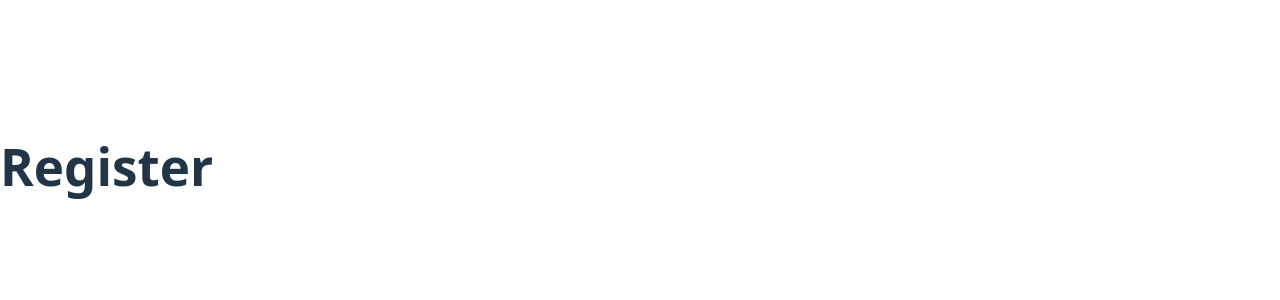
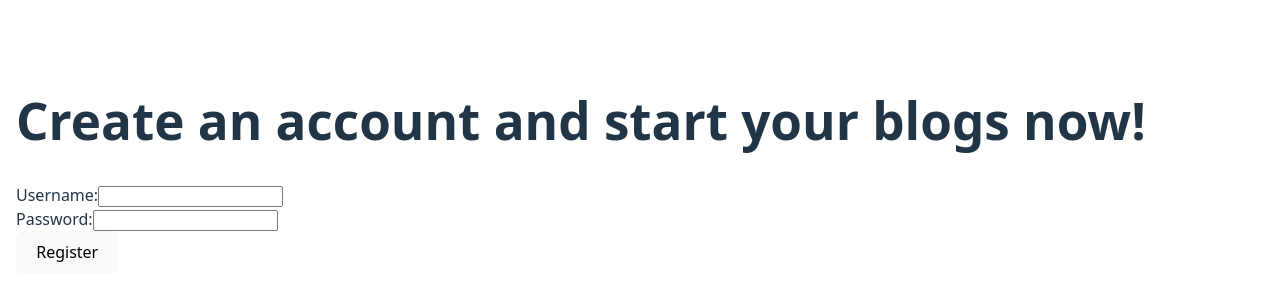
Before and after one commit to jayson-baribar/simple-blog-app, a React (Vite) app: page /register in a window 1280 px wide. Shown: the part 234-534 px from the top of the page. Built offline with nearby package versions, Linux system fonts and the light colour scheme.

Commit message:
Complete pages with simple validation

```diff
--- a/package.json
+++ b/package.json
@@ -11,6 +11,7 @@
   },
   "dependencies": {
     "@reduxjs/toolkit": "^2.11.2",
+    "@supabase/supabase-js": "^2.90.1",
     "react": "^19.2.0",
     "react-dom": "^19.2.0",
     "react-redux": "^9.2.0",
--- /dev/null
+++ b/src/lib/supabase.ts
@@ -0,0 +1,6 @@
+import { createClient } from "@supabase/supabase-js";
+
+const supabaseUrl = import.meta.env.VITE_SUPABASE_URL!;
+const supabaseAnonKey = import.meta.env.VITE_SUPABASE_ANON_KEY!;
+
+export const supabase = createClient(supabaseUrl, supabaseAnonKey);
--- a/src/pages/Login.tsx
+++ b/src/pages/Login.tsx
@@ -1,8 +1,56 @@
 import Page from "../components/layout/Page";
+import { useState } from "react";
+import Utils from "../utils/validators";
 
 const Login = () => {
+  const [username, setUsername] = useState("");
+  const [password, setPassword] = useState("");
 
-    return <h1> log-in </h1>;
-}
+  const handleLogin = (e: React.FormEvent) => {
+    e.preventDefault();
+
+    if (Utils.isBlank(username)) {
+      alert("Username is required.");
+      return;
+    }
+
+    if (!Utils.isPasswordValid(password)) {
+      alert("Password must be 8-16 characters long.");
+      return;
+    }
+
+    console.log("User logged in:", { username, password });
+    alert("Login validation passed!");
+  };
+
+  return (
+    <Page>
+      <h1>Welcome back</h1>
+      <p>Log in to continue writing your stories.</p>
+
+      <form onSubmit={handleLogin}>
+        <div>
+          <label>Username</label>
+          <input
+            type="text"
+            value={username}
+            onChange={(e) => setUsername(e.target.value)}
+          />
+        </div>
+
+        <div>
+          <label>Password</label>
+          <input
+            type="password"
+            value={password}
+            onChange={(e) => setPassword(e.target.value)}
+          />
+        </div>
+
+        <button type="submit">Login</button>
+      </form>
+    </Page>
+  );
+};
 
 export default Login;
--- a/src/pages/Register.tsx
+++ b/src/pages/Register.tsx
@@ -1,8 +1,73 @@
 import Page from "../components/layout/Page";
+import { useState } from "react";
+import utils from "../utils/validators";
 
 const Register = () => {
+  const [username, setUsername] = useState("");
+  const [password, setPassword] = useState("");
 
-    return <h1> Register </h1>;
-}
+  const usernameMin = 6;
+  const usernameMax = 20;
+
+  const passwordMin = 8;
+  const passwordMax = 16;
+
+  const handleRegister = (e: React.FormEvent) => {
+
+    e.preventDefault();
+
+    if (utils.isBlank(username)) {
+      alert("Username is required.");
+      return;
+    }
+
+    if (
+      utils.isTooShort(username, usernameMin) ||
+      utils.isTooLong(username, usernameMax)
+    ) {
+      alert(`Your username must be ${usernameMin}-${usernameMax} characters.`);
+      return;
+    }
+
+    if (
+      utils.isTooShort(password, passwordMin) ||
+      utils.isTooLong(password, passwordMax)
+    ) {
+      alert(`Your password must be ${passwordMin}-${passwordMax} characters.`);
+      return;
+    }
+
+    console.log("User registered:", { username, password });
+    alert("Validation passed! Ready for Supabase integration.");
+  };
+
+  return (
+    <Page>
+      <h1>Create an account and start your blogs now!</h1>
+
+      <form onSubmit={handleRegister}>
+        <div>
+          <label>Username:</label>
+          <input
+            type="text"
+            value={username}
+            onChange={(e) => setUsername(e.target.value)}
+          />
+        </div>
+
+        <div>
+          <label>Password:</label>
+          <input
+            type="password"
+            value={password}
+            onChange={(e) => setPassword(e.target.value)}
+          />
+        </div>
+
+        <button type="submit">Register</button>
+      </form>
+    </Page>
+  );
+};
 
 export default Register;
--- a/src/utils/validators.ts
+++ b/src/utils/validators.ts
@@ -11,12 +11,13 @@ const isTooShort = (value: string, minLength: number): boolean => {
 
 // max character checker ( num )
 const isTooLong = (value: string, maxLength: number): boolean => {
-    return value.trim().length < maxLength;
+    return value.trim().length > maxLength;
 }
 
 // password validation
 const isPasswordValid = ( password: string ): boolean => {
-    if (isBlank(password), isTooShort(password, 8) || isTooLong(password, 16)){
+    if (isBlank(password) || isTooShort(password, 8)
+        || isTooLong(password, 16)){
         return false;
     }
 
```
Also changed, not shown: 2 other files (tests, documents, lock files or other folders).
